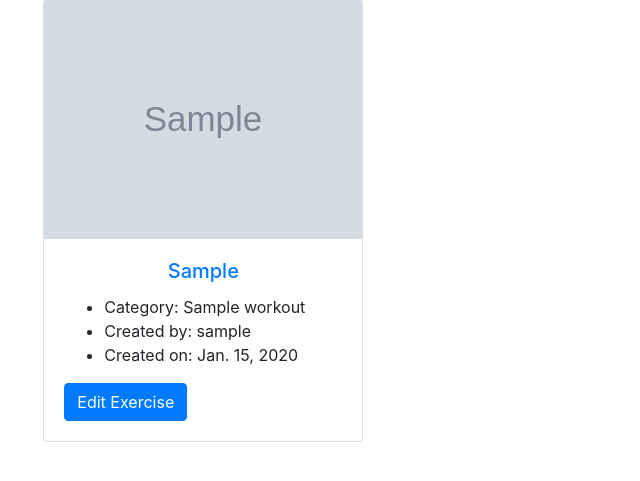
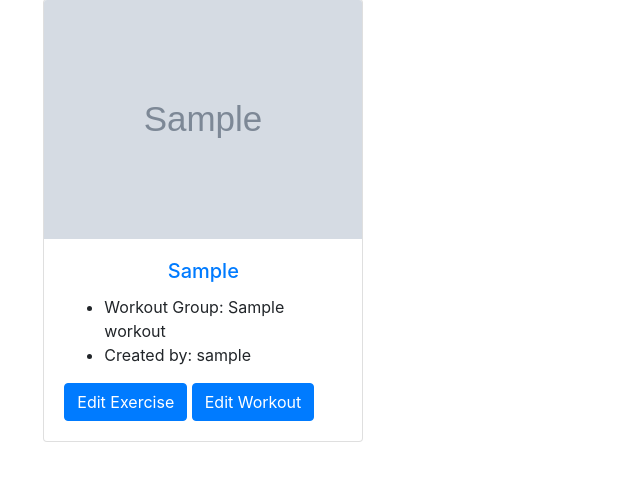
Before and after one commit to MattDunks94/create_workout_app_broken, a Django app: page / in a window 1280 px wide. Shown: the part 201-682 px from the top of the page, without its empty margins (0-640 px from the left). Run offline with Django 3.2, Linux system fonts and the light colour scheme; a user stored in the database is signed in; tables that the repository leaves empty hold one stand-in row (values such as "Sample post"); grey boxes marked "Sample" are stand-in pictures; some libraries are stand-ins or nearby versions.

Commit message:
added template language if statement, checking if user is the created_by user for viewing desired exercises

```diff
--- a/templates/index.html
+++ b/templates/index.html
@@ -4,7 +4,7 @@
 
 <h1 class="text-center py-3">Workout List</h1>
 
-<span class="ml-5">Logged in as: {{ user }}</span>
+<span class="ml-5">Logged in as: {{ user.username }}</span>
 
 <div class="row">
     {% for exercise in exercise_list %}
@@ -18,19 +18,26 @@
             {% endif %}
             <div class="card-body">
                 <h5 class="card-title text-center">
+                    {% if user == exercise.created_by %}
                     <a href="{% url 'exercise_detail' exercise.id %}">
                         {{ exercise.exercise }}
                     </a>
+                    {% else %}
+                    <h5 class="card-title text-center">
+                        {{ exercise.exercise }}
+                    </h5>
+                    {% endif %}
                 </h5>
                 <ul>
-                    <li>Category: {{ exercise.workout }}</li>
+                    <li>Workout Group: {{ exercise.workout }}</li>
                     <li>Created by: {{ exercise.created_by }}</li>
-                    <li>Created on: {{ exercise.created_on }}</li>
                 </ul>
                 {% if user == exercise.created_by %}
-                <a href="#" class="btn btn-primary">Edit Exercise</a>
+                <a href="{% url 'update_exercise' exercise.id %}" class="btn btn-primary">Edit Exercise</a>
+                <a href="{%  url 'update_workout' exercise.workout.id%}" class="btn btn-primary">Edit Workout</a>
                 {% else %}
                 <a href="#" class="btn btn-primary disabled">Edit Exercise</a>
+                <a href="#" class="btn btn-primary disabled">Edit Workout</a>
                 {% endif %}
 
             </div>
```
